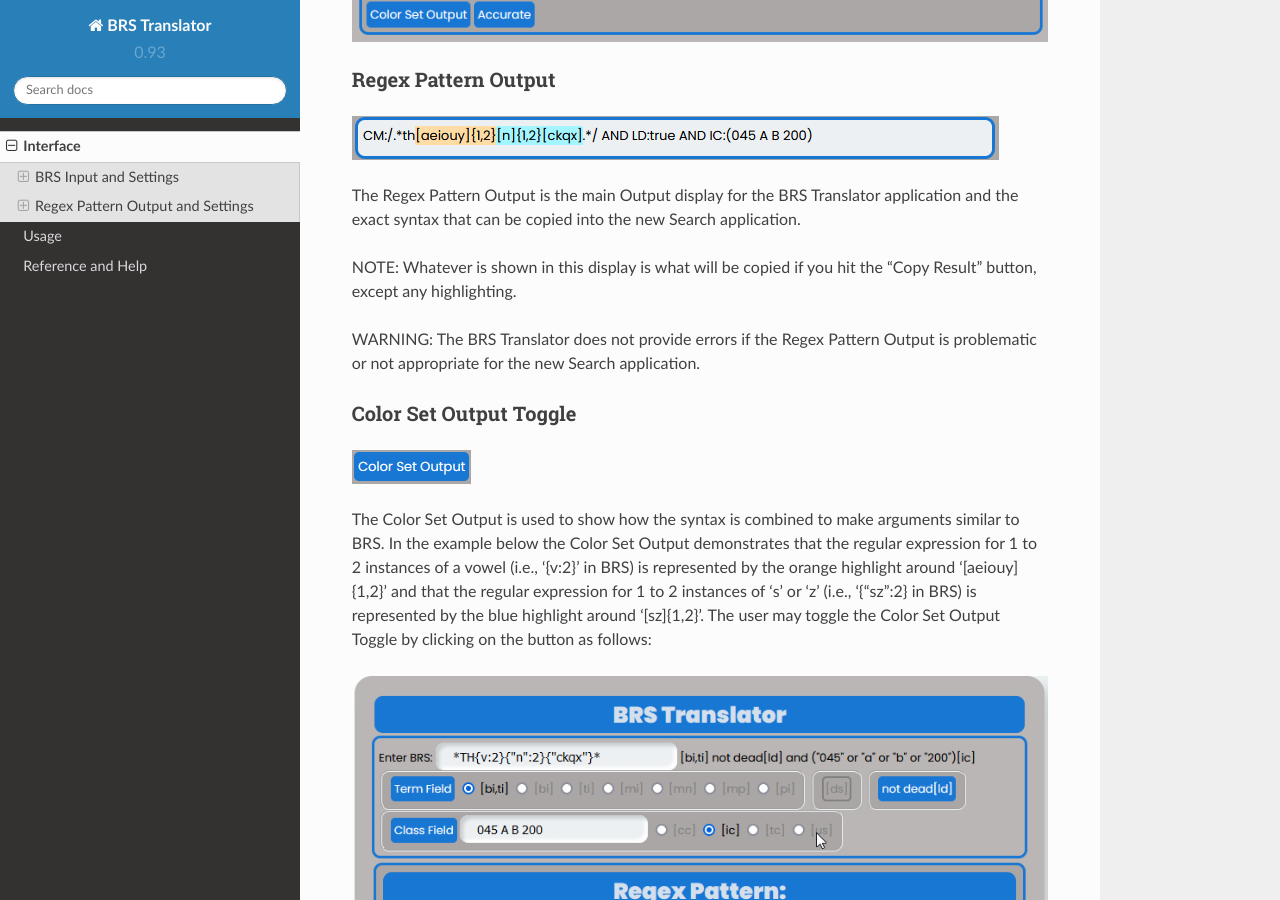
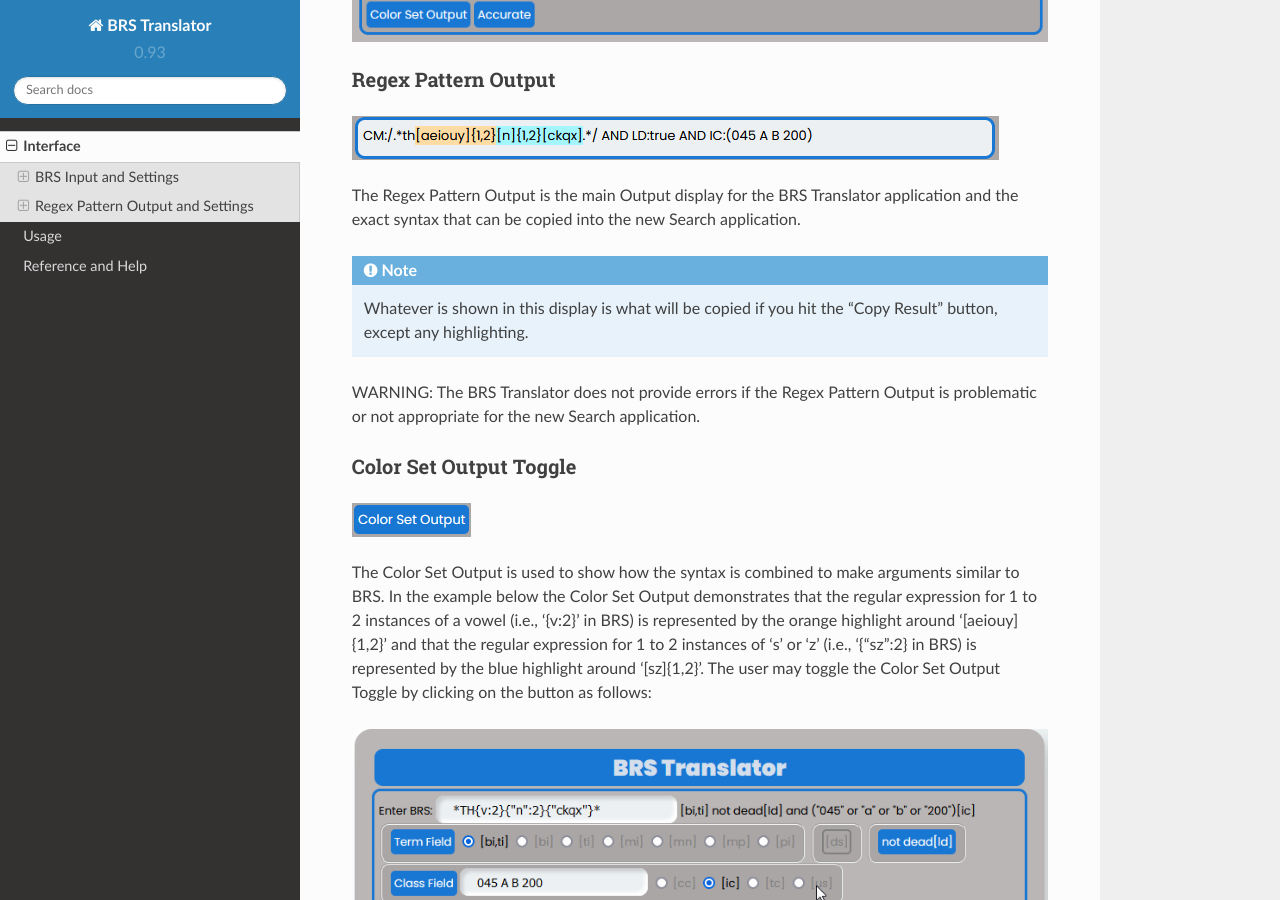
Before and after one commit to Ayjent/BRS-Translator, a Sphinx documentation site: the page built from docs/source/interface.rst, in a window 1280 px wide and 900 px high, scrolled down 4796 px. Built offline with Sphinx 7.4.7 and the Read the Docs theme 2.0.0, drawn with Linux system fonts in a browser that asks for light colours.

```diff
--- a/docs/source/interface.rst
+++ b/docs/source/interface.rst
@@ -108,7 +108,9 @@ Regex Pattern Output
 
 The Regex Pattern Output is the main Output display for the BRS Translator application and the exact syntax that can be copied into the new Search application.
 
-NOTE: Whatever is shown in this display is what will be copied if you hit the "Copy Result" button, except any highlighting.
+.. note::
+
+ Whatever is shown in this display is what will be copied if you hit the "Copy Result" button, except any highlighting.
 
 WARNING: The BRS Translator does not provide errors if the Regex Pattern Output is problematic or not appropriate for the new Search application.
 
```
